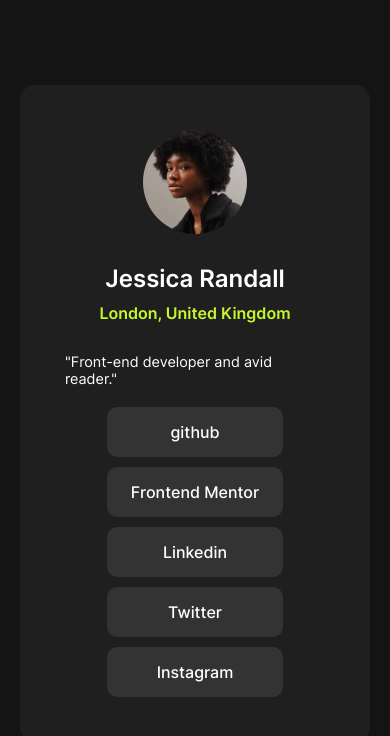
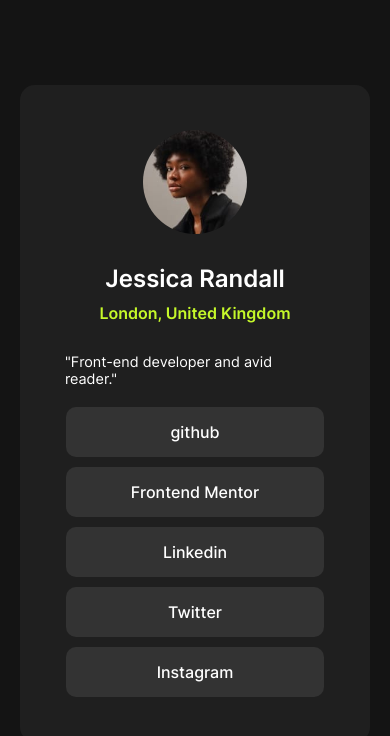
Before and after one commit to Marvin1423/social-links-profile, a plain HTML site: page index.html in a window 390 px wide. Drawn offline with Linux system fonts and the light colour scheme; files whose address does not match are found by name.

Commit message:
Versão Mobile Atualizada

```diff
--- a/assets/css/styles.css
+++ b/assets/css/styles.css
@@ -82,7 +82,13 @@
     color: var(--brightColor);
     font-weight: 500;
     height: 50px;
-    padding-inline: 6vw;
+    padding-inline: 8vw;
     justify-content: center;
     align-items: center;
 }
+
+@media (max-width: 875px){
+    main .social-links .link a{
+        padding-inline: clamp(50px, 65px, 120px);
+    }
+}
```
Also changed, not shown: assets/medias/Social-Links-Profile-Desktop.gif (added), assets/medias/Social-Links-Profile-Mobile.gif (added), assets/medias/Social_Links_Profile.png (added), assets/medias/avatar-jessica.jpeg (renamed from assets/images/avatar-jessica.jpeg), assets/medias/favicon-32x32.png (renamed from assets/images/favicon-32x32.png).
